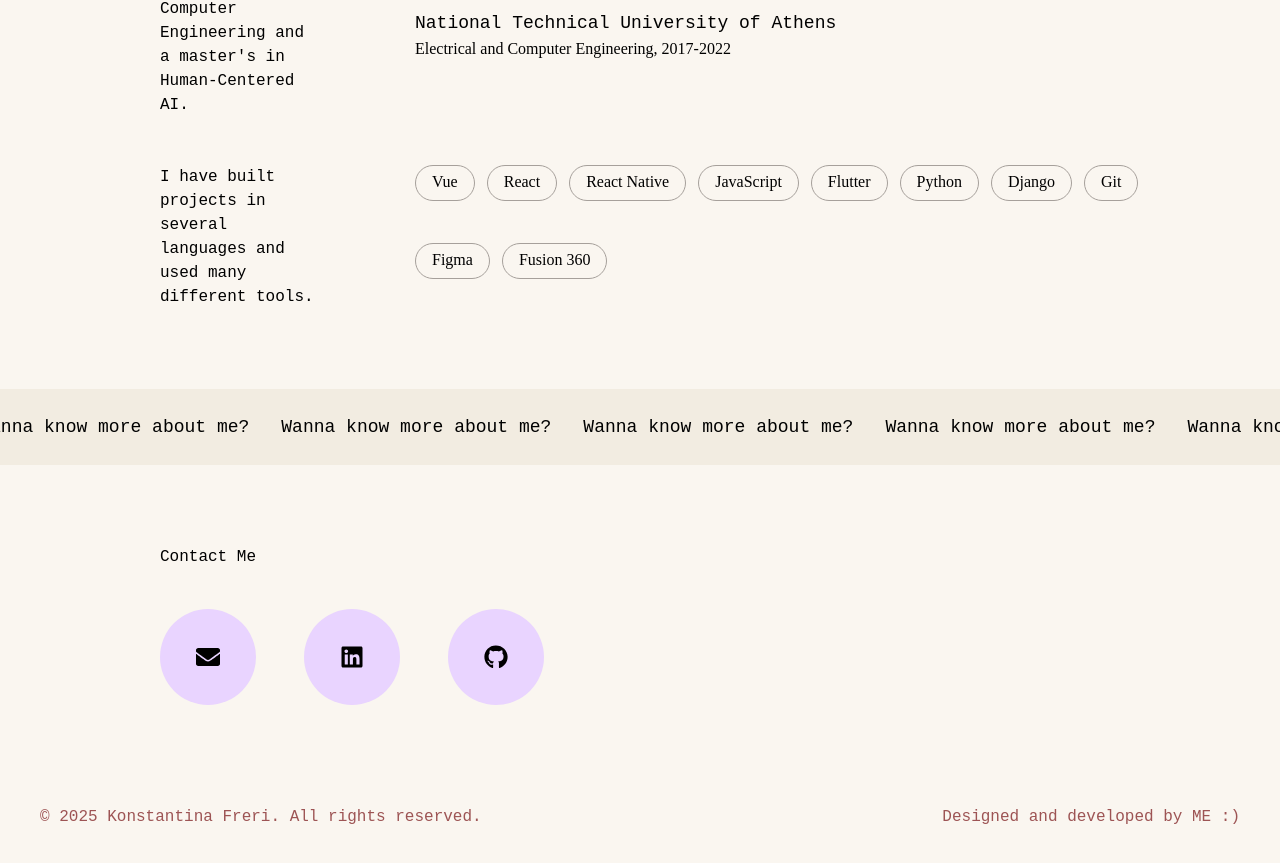
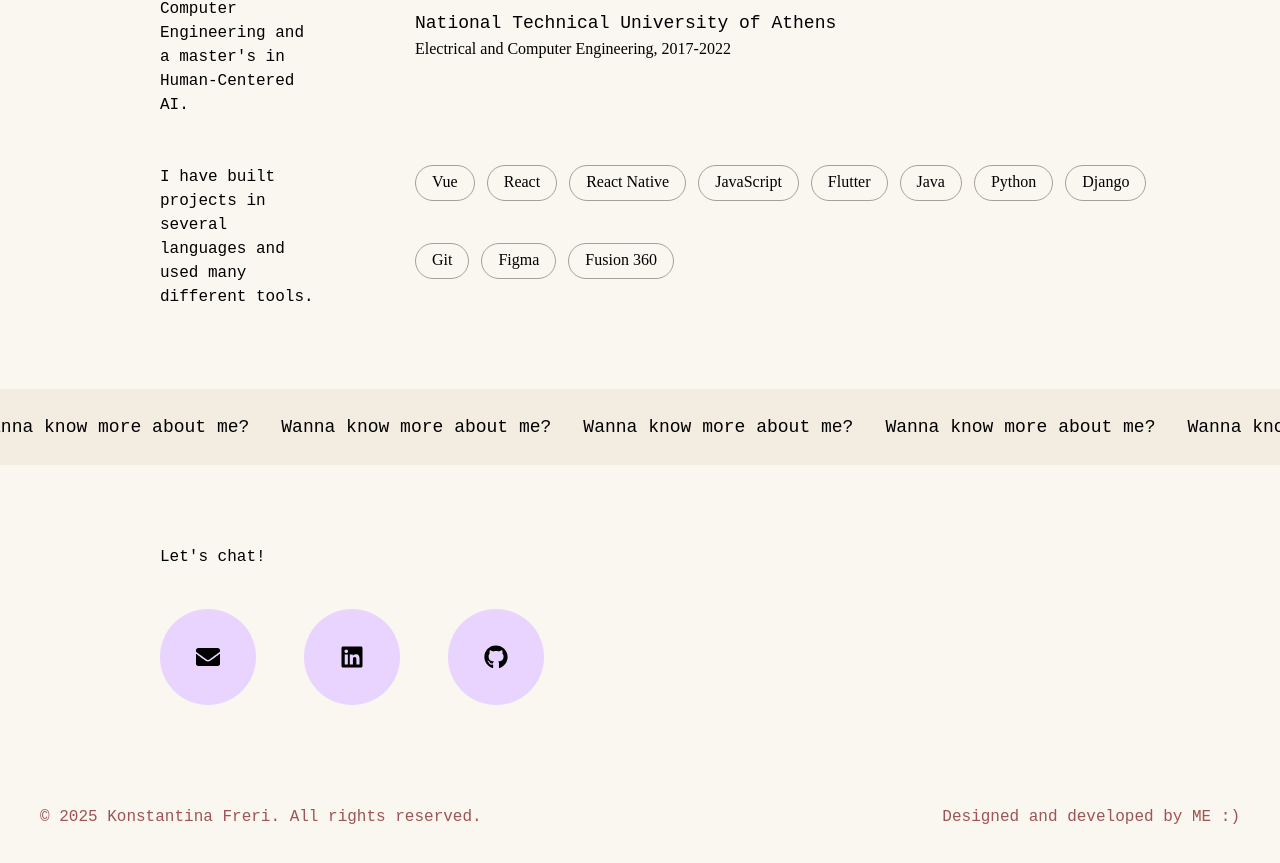
Before and after one commit to ntina10/portfolio, a React (Vite) app: page / in a window 1280 px wide. Shown: the part 2011-2874 px from the top of the page. Built offline with nearby package versions, Linux system fonts and the light colour scheme.

Commit message:
small change

```diff
--- a/src/components/About.tsx
+++ b/src/components/About.tsx
@@ -136,6 +136,7 @@ const About = () => {
           <SkillTag name="React Native" />
           <SkillTag name="JavaScript" />
           <SkillTag name="Flutter" />
+          <SkillTag name="Java" />
           <SkillTag name="Python" />
           <SkillTag name="Django" />
           <SkillTag name="Git" />
--- a/src/components/Contact.tsx
+++ b/src/components/Contact.tsx
@@ -21,7 +21,7 @@ const contactLinks = [
 const Contact = () => {
   return (
     <section id="contact" className="px-20 lg:px-40">
-      <h2 className="pb-10">Contact Me</h2>
+      <h2 className="pb-10">Let's chat!</h2>
       <div className="flex flex-column justify-between md:justify-start items-center gap-4 md:gap-12">
         {contactLinks.map((link) => (
           <a
```
